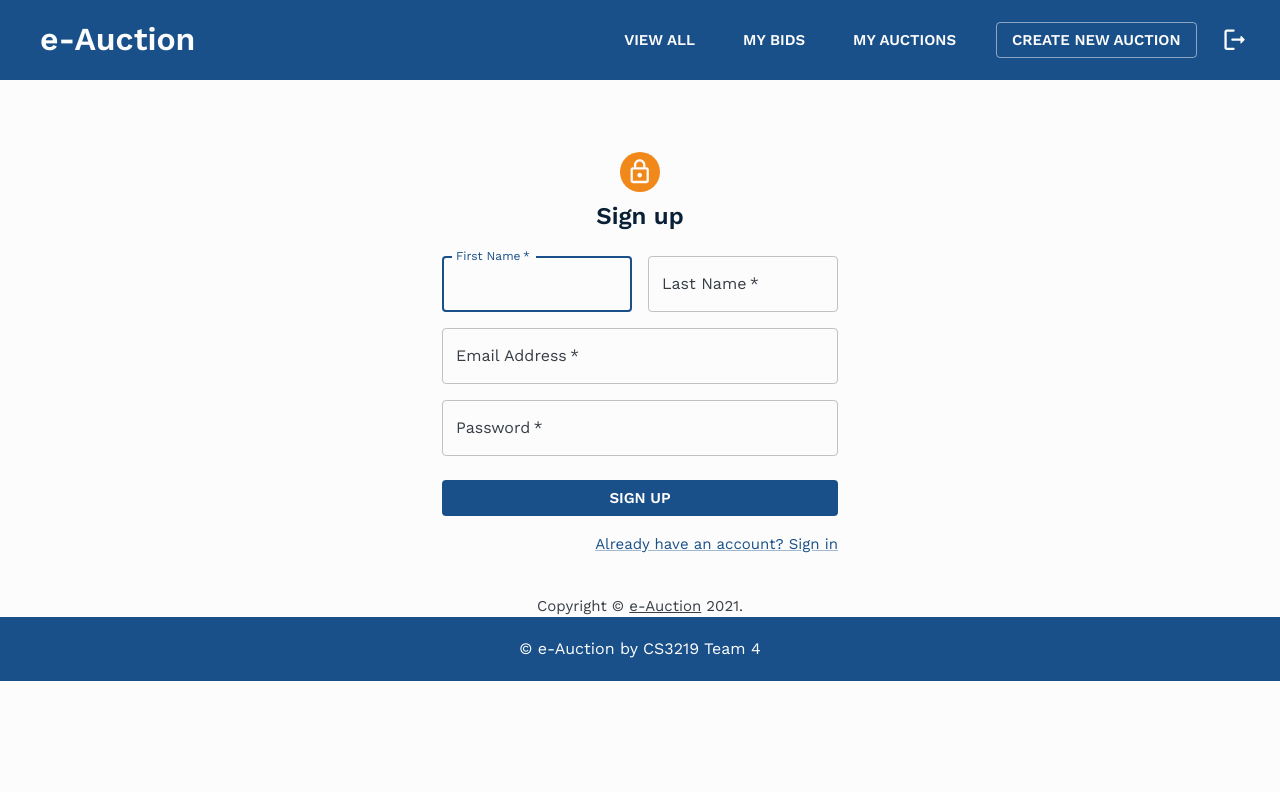
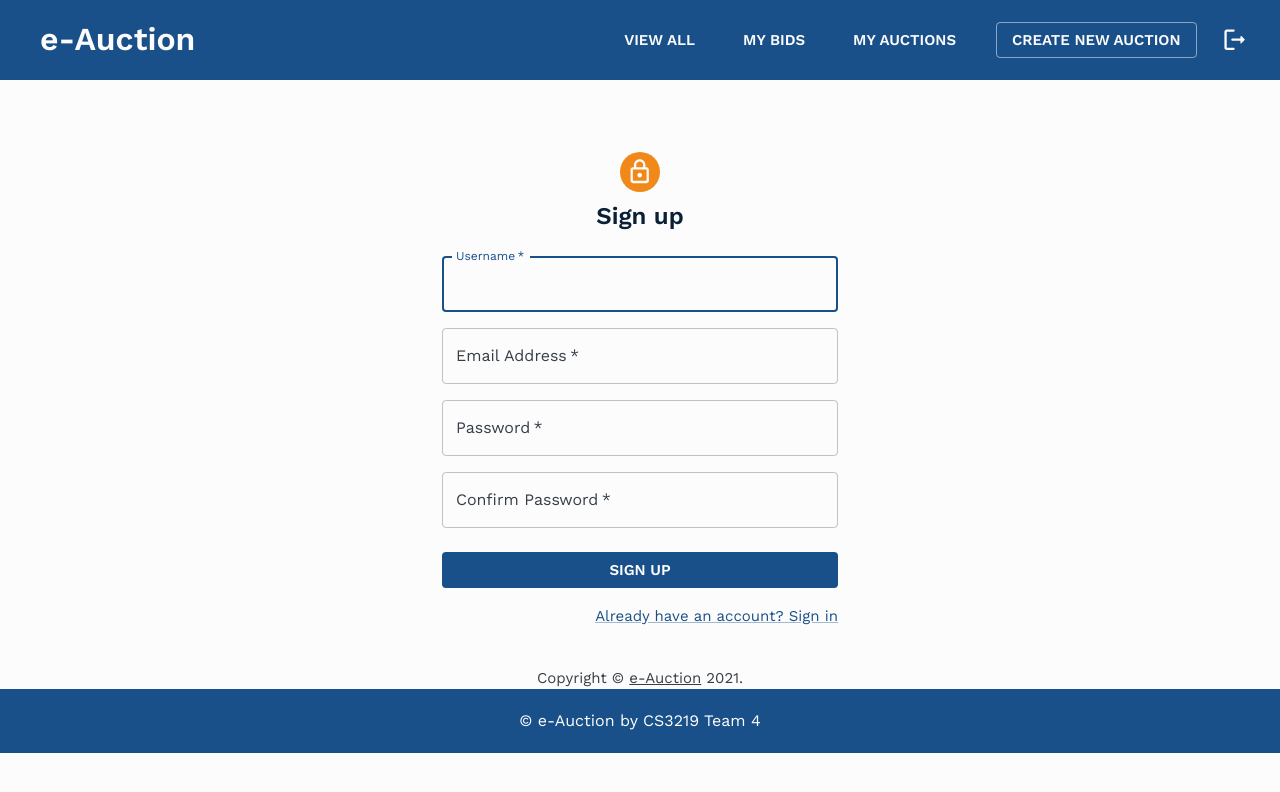
Before and after one commit to simran-bhadani3/cs3219-project-ay2122-2122-s1-g4, a React (Create React App) app in the folder frontend/: page /signup in a window 1280 px wide. Shown: the top 792 px of the page. Built offline with nearby package versions, Linux system fonts and the light colour scheme.

Commit message:
Integrate login and signup page

```diff
--- a/frontend/package.json
+++ b/frontend/package.json
@@ -13,6 +13,7 @@
     "@testing-library/react": "^11.1.0",
     "@testing-library/user-event": "^12.1.10",
     "all": "^0.0.0",
+    "axios": "^0.23.0",
     "formik": "^2.2.9",
     "hoist-non-react-statics": "^3.3.2",
     "react": "^17.0.2",
--- a/frontend/src/components/Header.jsx
+++ b/frontend/src/components/Header.jsx
@@ -66,6 +66,7 @@ function Header({ pages }) {
     const logout = () => {
         // perform log out
         history.push("/");
+        logoutAuth();
     }
 
     const renderLinks = (isMobile = false) => {
@@ -132,4 +133,11 @@ function Header({ pages }) {
     );
 }
 
+function logoutAuth() {
+    console.log(JSON.parse(localStorage.getItem('user')));
+    localStorage.removeItem("user");
+    console.log('logout')
+    console.log(JSON.parse(localStorage.getItem('user')));
+  }
+
 export default Header;
--- a/frontend/src/pages/LoginPage.jsx
+++ b/frontend/src/pages/LoginPage.jsx
@@ -12,8 +12,9 @@ import LockOutlinedIcon from '@mui/icons-material/LockOutlined';
 import Typography from '@mui/material/Typography';
 import Container from '@mui/material/Container';
 import { theme } from '../theme';
-import {ThemeProvider } from '@mui/material/styles';
+import { ThemeProvider } from '@mui/material/styles';
 import { useFormik } from 'formik';
+const axios = require('axios');
 
 function Copyright(props) {
   return (
@@ -27,19 +28,30 @@ function Copyright(props) {
     </Typography>
   );
 }
+async function login(values) {
+   await axios.post('http://localhost:8080/api/user/login', values)
+        .then(response => {
+          console.log(response);
+          alert('Login Success!');
+          if (response.data['jwtToken']) {
+            localStorage.setItem("user", JSON.stringify(response.data['jwtToken']));
+          }
+        })
+        .catch(function (error) {
+          console.log(error);
+        });
+}
+function logout() {
+  localStorage.removeItem("user");
+}
 
 
+function getCurrentUser() {
+  console.log(JSON.parse(localStorage.getItem('user')));
+  return JSON.parse(localStorage.getItem('user'));
+}
+
 export default function LoginPage() {
-  const handleSubmit = (event) => {
-    event.preventDefault();
-    const data = new FormData(event.currentTarget);
-    // eslint-disable-next-line no-console
-    console.log({
-      email: data.get('email'),
-      password: data.get('password'),
-    });
-  };
-
   const validate = values => {
     const errors = {};
 
@@ -58,8 +70,9 @@ export default function LoginPage() {
       password: '',
     },
     validate,
-    onSubmit: values => {
-      alert(JSON.stringify(values, null, 2));
+    onSubmit: async values => {
+      await login(values);
+      // getCurrentUser();
     },
   });
 
--- a/frontend/src/pages/SignUpPage.jsx
+++ b/frontend/src/pages/SignUpPage.jsx
@@ -13,7 +13,7 @@ import LockOutlinedIcon from '@mui/icons-material/LockOutlined';
 import Typography from '@mui/material/Typography';
 import Container from '@mui/material/Container';
 import { theme } from '../theme';
-import {ThemeProvider } from '@mui/material/styles';
+import { ThemeProvider } from '@mui/material/styles';
 
 function Copyright(props) {
     return (
@@ -32,16 +32,10 @@ function Copyright(props) {
 // which keys are symmetrical to our values/initialValues
 const validate = values => {
     const errors = {};
-    if (!values.firstName) {
-        errors.firstName = 'Required';
-    } else if (values.firstName.length > 15) {
-        errors.firstName = 'Must be 15 characters or less';
-    }
-
-    if (!values.lastName) {
-        errors.lastName = 'Required';
-    } else if (values.lastName.length > 20) {
-        errors.lastName = 'Must be 20 characters or less';
+    if (!values.username) {
+        errors.username = 'Required';
+    } else if (values.username.length > 15) {
+        errors.username = 'Must be 15 characters or less';
     }
 
     if (!values.email) {
@@ -54,32 +48,39 @@ const validate = values => {
         errors.password = 'Required';
     }
 
+    if (!values.confirmpassword) {
+        errors.confirmpassword = 'Required';
+    }
+
+    if (values.confirmpassword != values.password) {
+        errors.confirmpassword = 'Different passwords provided';
+    }
+
     return errors;
 };
 
 export default function SignUp() {
-    const handleSubmit = (event) => {
-        event.preventDefault();
-        const data = new FormData(event.currentTarget);
-        // eslint-disable-next-line no-console
-        console.log({
-            email: data.get('email'),
-            password: data.get('password'),
-        });
-    };
 
     // Pass the useFormik() hook initial form values, a validate function that will be called when
     // form values change or fields are blurred, and a submit function that will
     // be called when the form is submitted
     const formik = useFormik({
         initialValues: {
-            firstName: '',
-            lastName: '',
+            username: '',
             email: '',
+            password: '',
+            confirmpassword: '',
         },
         validate,
         onSubmit: values => {
             alert(JSON.stringify(values, null, 2));
+            // axios.post('http://localhost:8080/api/user/register', values)
+            //   .then(function (response) {
+            //     console.log(response);
+            //   })
+            //   .catch(function (error) {
+            //     console.log(error);
+            //   });
         },
     });
 
@@ -103,32 +104,21 @@ export default function SignUp() {
                     </Typography>
                     <Box component="form" noValidate onSubmit={formik.handleSubmit} sx={{ mt: 3 }}>
                         <Grid container spacing={2}>
-                            <Grid item xs={12} sm={6}>
+                            <Grid item xs={12} sm={12}>
                                 <TextField
-                                    autoComplete="fname"
-                                    name="firstName"
+                                    autoComplete="username"
+                                    name="username"
                                     required
                                     fullWidth
-                                    id="firstName"
-                                    label="First Name"
+                                    id="username"
+                                    label="Username"
                                     autoFocus
                                     onChange={formik.handleChange}
-                                    value={formik.values.firstName}
+                                    value={formik.values.username}
                                 />
+                                {formik.errors.username ? <div>{formik.errors.username}</div> : null}
                             </Grid>
-                            <Grid item xs={12} sm={6}>
-                                <TextField
-                                    required
-                                    fullWidth
-                                    id="lastName"
-                                    label="Last Name"
-                                    name="lastName"
-                                    autoComplete="lname"
-                                    onChange={formik.handleChange}
-                                    value={formik.values.lastName}
-                                />
-                            </Grid>
-                            {formik.errors.firstName ? <div>{formik.errors.firstName}</div> : null}
+
                             <Grid item xs={12}>
                                 <TextField
                                     required
@@ -158,12 +148,20 @@ export default function SignUp() {
                                 />
                                 {formik.errors.password ? <div>{formik.errors.password}</div> : null}
                             </Grid>
-                            {/* <Grid item xs={12}>
-                <FormControlLabel
-                  control={<Checkbox value="allowExtraEmails" color="primary" />}
-                  label="I want to receive inspiration, marketing promotions and updates via email."
-                />
-              </Grid> */}
+                            <Grid item xs={12}>
+                                <TextField
+                                    required
+                                    fullWidth
+                                    name="confirmpassword"
+                                    label="Confirm Password"
+                                    type="password"
+                                    id="confirmpassword"
+                                    autoComplete="new-password"
+                                    onChange={formik.handleChange}
+                                    value={formik.values.confirmpassword}
+                                />
+                                {formik.errors.confirmpassword ? <div>{formik.errors.confirmpassword}</div> : null}
+                            </Grid>
                         </Grid>
                         <Button
                             type="submit"
```
